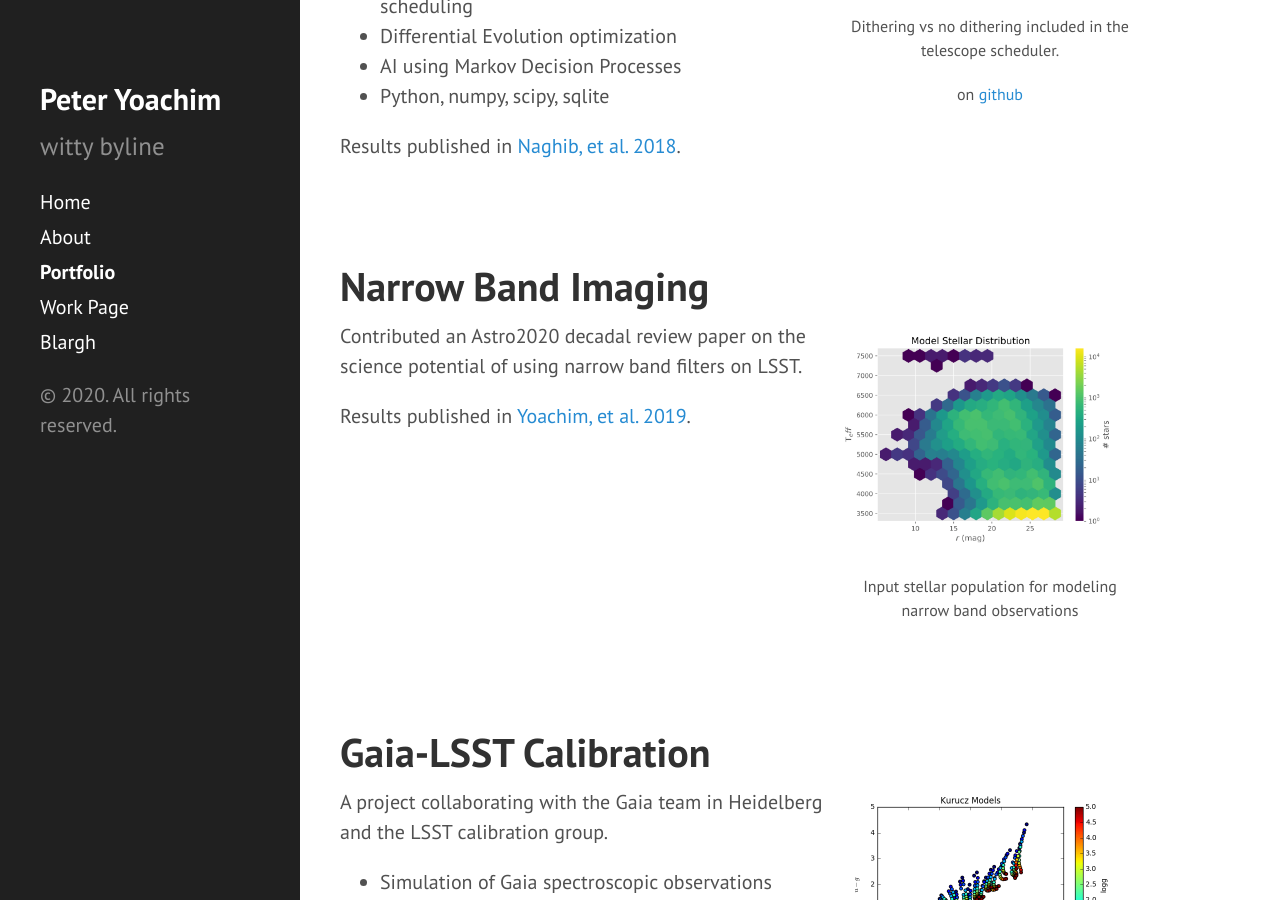
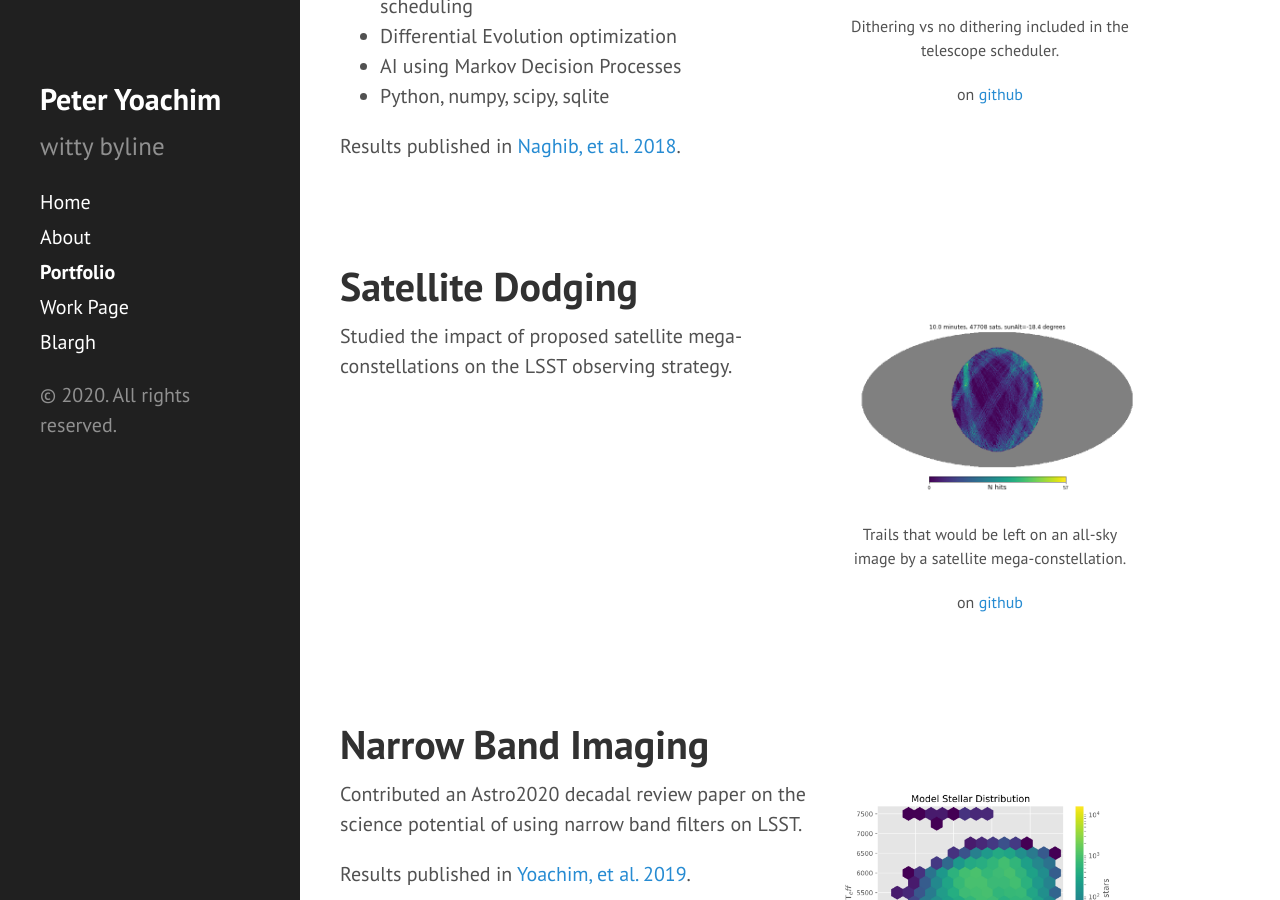
Before and after one commit to yoachim/yoachim.github.io, a Jekyll site: the page built from projects.html, in a window 1280 px wide and 900 px high, scrolled down 402 px. Built offline with Jekyll 4.4.1, drawn with Linux system fonts in a browser that asks for light colours.

Commit message:
add satellite dodging

```diff
--- a/_data/proj/projects.yml
+++ b/_data/proj/projects.yml
@@ -17,6 +17,13 @@
 
 
      Results published in [Naghib, et al. 2018](https://arxiv.org/abs/1810.04815).
+
+- Name: Satellite Dodging
+  Image: /assets/projects/sat_streaks.png
+  Caption: Trails that would be left on an all-sky image by a satellite mega-constellation.
+  repoLink: on [github](https://github.com/yoachim/satellite_collisions)
+  Text: >
+     Studied the impact of proposed satellite mega-constellations on the LSST observing strategy.
 
 
 - Name: Narrow Band Imaging
```
Also changed, not shown: assets/projects/sat_streaks.png (added).
